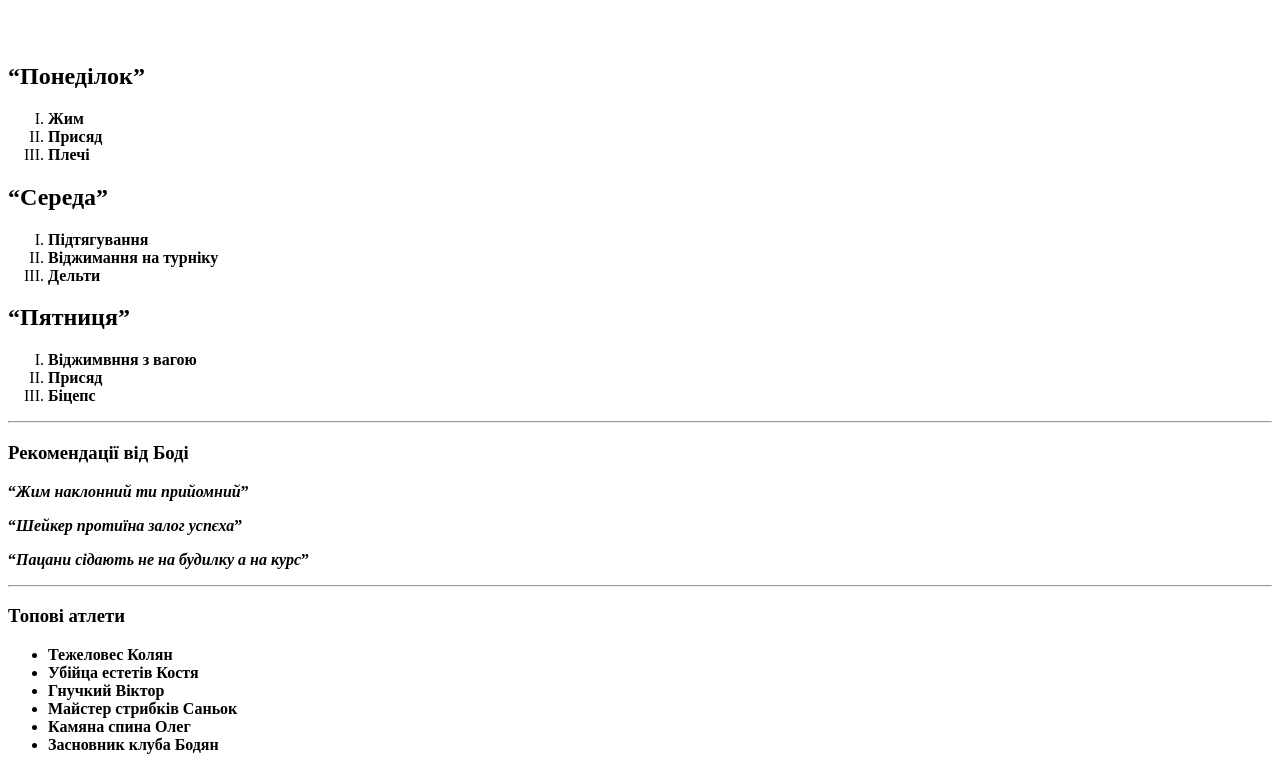
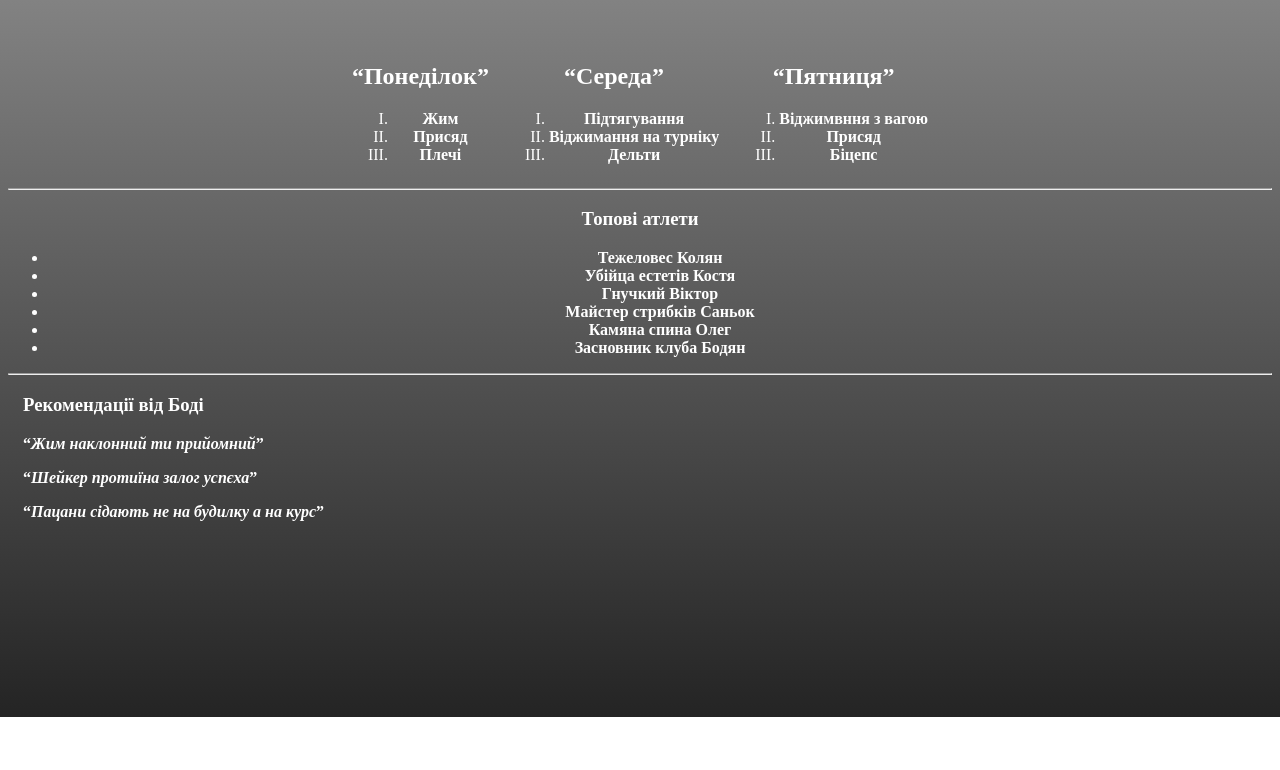
Before and after one commit to bbodnar05/bodyabuilder.com, a plain HTML site: page index.html in a window 1280 px wide. Shown: the part 107-877 px from the top of the page. After the commit the page ends 824 px from the top, so only its background shows below. Drawn offline with Linux system fonts and the light colour scheme.

Commit message:
main.css

```diff
--- a/index.html
+++ b/index.html
@@ -1,39 +1,50 @@
 <!DOCTYPE html>
 <html>
   <head>
+    <link rel="stylesheet" href="main.css" />
 
-    <meta charset="UTF-8"/>
+    <meta charset="UTF-8" />
     <title>bodaybuilder.com</title>
   </head>
   <body>
     <!--пісюн228-->
-  <p align="right"><q><small><em>олег лох жме менче ніж я</em></small></q></p>
+    <div class="container">
+      <p align="right">
+        <q
+          ><small><em>олег лох жме менче ніж я</em></small></q
+        >
+      </p>
       <h1 align="middle"><strong>Програма треніровок</strong></h1>
       <br /><br />
+      <div class="plan">
+        <div class="day">
           <h2><q>Понеділок</q></h2>
-    <ol type=I>
+          <ol type="I">
             <li><strong>Жим</strong></li>
             <li><strong>Присяд</strong></li>
             <li><strong>Плечі</strong></li>
           </ol>
+        </div>
+        <div class="day">
           <h2><q>Середа</q></h2>
-    <ol type=I>
+          <ol type="I">
             <li><strong>Підтягування</strong></li>
             <li><strong>Віджимання на турніку</strong></li>
             <li><strong>Дельти</strong></li>
           </ol>
+        </div>
+        <div class="day">
           <h2><q>Пятниця</q></h2>
-    <ol type=I>
+          <ol type="I">
             <li><strong>Віджимвння з вагою</strong></li>
             <li><strong>Присяд</strong></li>
             <li><strong>Біцепс</strong></li>
           </ol>
-    <hr/>
-   <h3 align="msddle">Рекомендації від Боді</h3>
-    <p><strong><q><em>Жим наклонний ти прийомний</em></q></strong></p>
-     <p><strong><q><em>Шейкер протиїна залог успєха</em></q></strong></p>
-    <p><strong><q><em>Пацани сідають не на будилку а на курс</em></q></strong></p>
-   <hr/>
+        </div>
+      </div>
+
+      <hr />
+      <div class="top">
         <h3><strong>Топові атлети</strong></h3>
         <ul>
           <li><strong>Тежеловес Колян</strong></li>
@@ -43,5 +54,26 @@
           <li><strong>Камяна спина Олег</strong></li>
           <li><strong>Засновник клуба Бодян</strong></li>
         </ul>
+      </div>
+      <hr />
+      <div class="recomendacion">
+        <h3>Рекомендації від Боді</h3>
+        <p>
+          <strong
+            ><q><em>Жим наклонний ти прийомний</em></q></strong
+          >
+        </p>
+        <p>
+          <strong
+            ><q><em>Шейкер протиїна залог успєха</em></q></strong
+          >
+        </p>
+        <p>
+          <strong
+            ><q><em>Пацани сідають не на будилку а на курс</em></q></strong
+          >
+        </p>
+      </div>
+    </div>
   </body>
 </html>
--- a/main.css
+++ b/main.css
@@ -0,0 +1,27 @@
+body {
+  background: linear-gradient(
+    180deg,
+    rgb(144, 144, 144) 0%,
+    rgb(36, 36, 36) 100%
+  );
+  color: #fff;
+  height: 100vh;
+}
+
+.plan {
+  display: flex;
+  justify-content: center;
+}
+
+.day {
+  margin-left: 10px;
+  margin-right: 10px;
+  text-align: center;
+}
+
+.top {
+  text-align: center;
+}
+.recomendacion {
+  margin: 15px;
+}
```
Also changed, not shown: app.js (deleted). Lines whose indentation alone changed are shown as unchanged.
